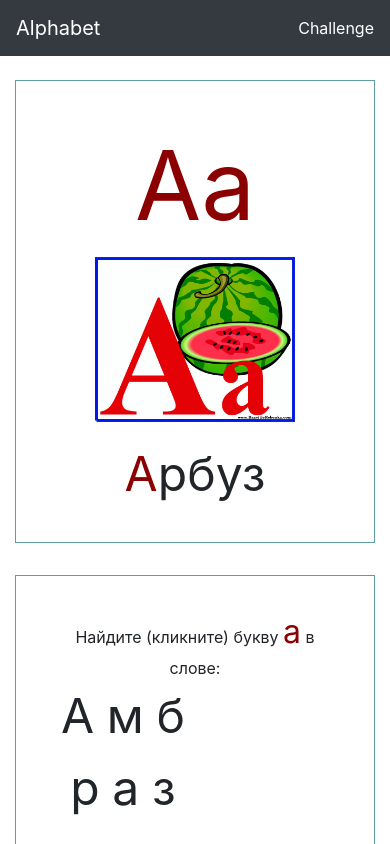
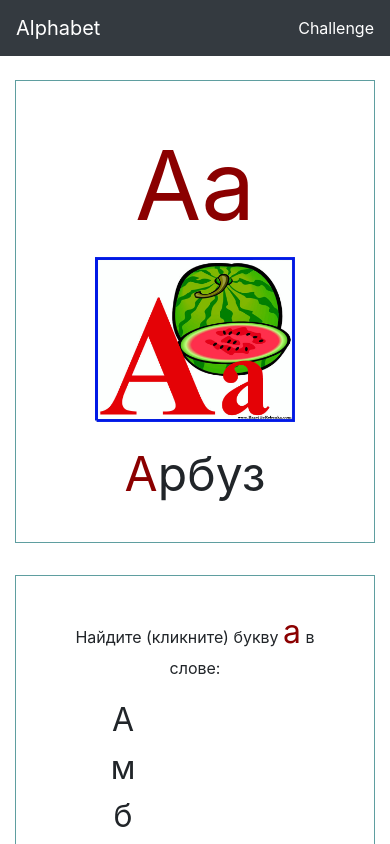
Before and after one commit to LaStudoAngular/angular-alphabet-app, an Angular app: page / in a window 390 px wide. Both pictures are taken after a click on the button "Go To Challenge". Shown: the top 844 px of the page. Built offline with nearby package versions, Linux system fonts and the light colour scheme.

Commit message:
feat: add adaptive for challenge-middle

```diff
--- a/src/app/challenge/challenge/challenge-middle/challenge-middle.component.scss
+++ b/src/app/challenge/challenge/challenge-middle/challenge-middle.component.scss
@@ -9,6 +9,7 @@
 
   &__header {
     text-align: center;
+    margin-bottom: 1rem;
   }
 
   &__letter {
@@ -30,13 +31,14 @@
     margin: 0 .4rem;
     font-size: 3rem;
     cursor: pointer;
+    transition: color .1s ease-in;
 
     &:first-of-type {
       text-transform: uppercase;
     }
 
     &:hover {
-      color: forestgreen;
+      color: grey;
     }
 
     &--active {
@@ -54,3 +56,16 @@
     right: 0;
   }
 }
+
+@media (max-width: 768px) {
+  .challenge-middle__item {
+    font-size: 2rem;
+  }
+}
+
+@media (max-width: 576px) {
+  .challenge-middle__list {
+    display: flex;
+    flex-direction: column;
+  }
+}
```
